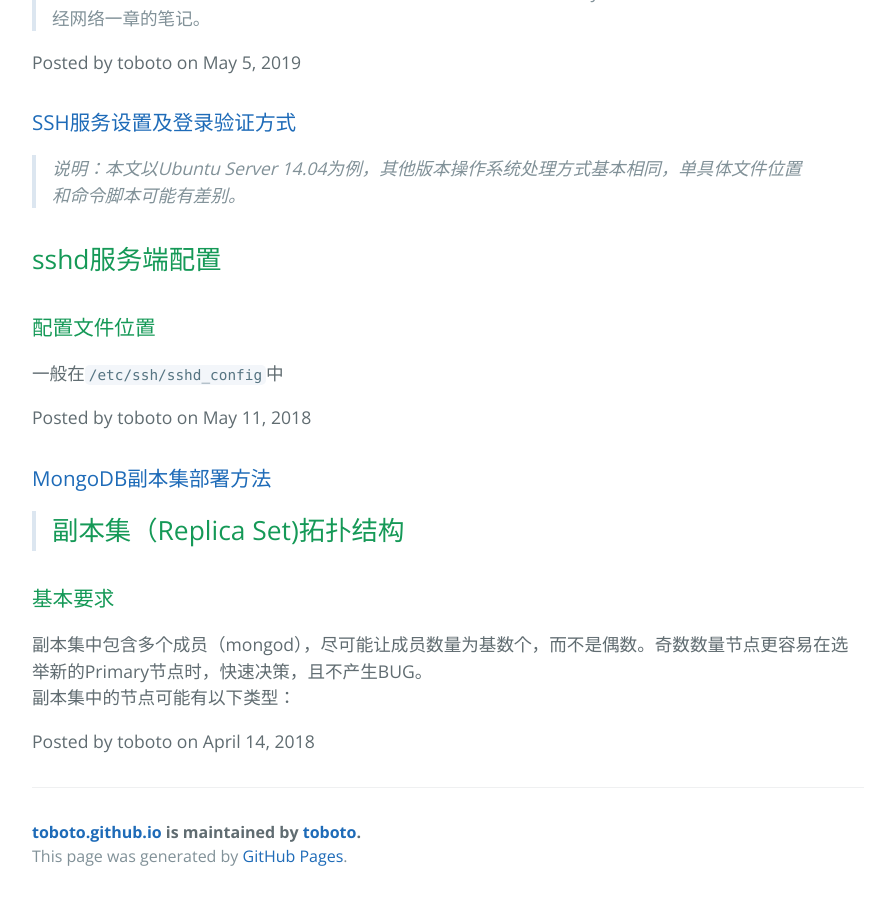
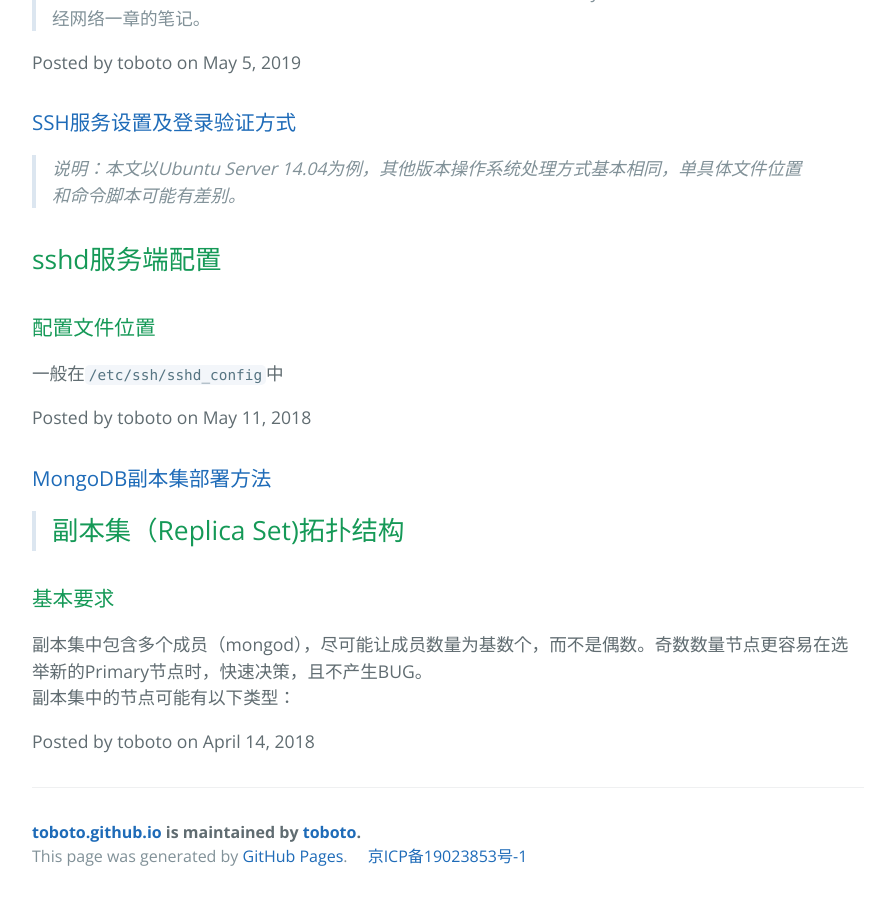
Before and after one commit to toboto/toboto.github.io, a Jekyll site: the page built from index.md, in a window 1280 px wide and 900 px high, scrolled down 2181 px. Shown: the whole window, without its empty margins (192-1071 px from the left). Built offline with Jekyll 4.4.1, drawn with Linux system fonts in a browser that asks for light colours; comment, search, counter and statistics services are not loaded.

Commit message:
add website record number and lookup url link

```diff
--- a/_layouts/default.html
+++ b/_layouts/default.html
@@ -44,6 +44,7 @@
           <span class="site-footer-owner"><a href="{{ site.github.repository_url }}">{{ site.github.repository_name }}</a> is maintained by <a href="/about/">{{ site.github.owner_name }}</a>.</span>
         {% endif %}
         <span class="site-footer-credits">This page was generated by <a href="https://pages.github.com">GitHub Pages</a>.</span>
+        <span class="site-footer-credits" style="margin-left:1em"><a href="https://beian.miit.gov.cn/">京ICP备19023853号-1</a></span>
       </footer>
     </main>
   </body>
```
